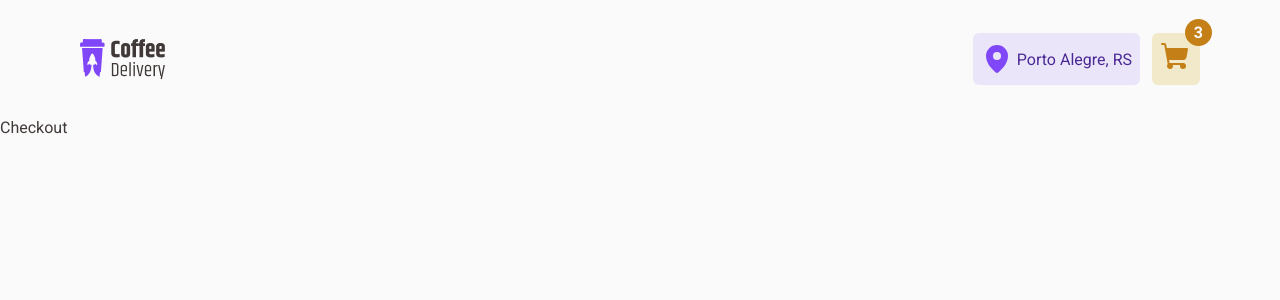
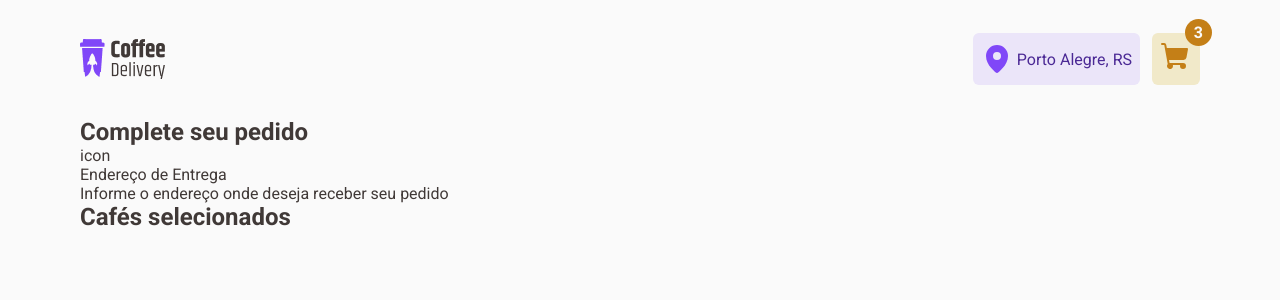
Before and after one commit to viniciusmartins1/react-coffee-delivery, a React (Vite) app: page /checkout in a window 1280 px wide. Shown: the top 300 px of the page. Built offline with nearby package versions, Linux system fonts and the light colour scheme.

Commit message:
feat: creating checkout page part 1

```diff
--- a/src/pages/Checkout/index.tsx
+++ b/src/pages/Checkout/index.tsx
@@ -1,3 +1,24 @@
+import { DefaultContainer } from "../Home/styles";
+
 export function Checkout() {
-  return <div>Checkout</div>;
+  return (
+    <DefaultContainer>
+      <div>
+        <h2>Complete seu pedido</h2>
+        <article>
+          <div>
+            <span>icon</span>
+            <div>
+              <p>Endereço de Entrega</p>
+              <p>Informe o endereço onde deseja receber seu pedido</p>
+            </div>
+          </div>
+          <form action=""></form>
+        </article>
+      </div>
+      <div>
+        <h2>Cafés selecionados</h2>
+      </div>
+    </DefaultContainer>
+  );
 }
```
